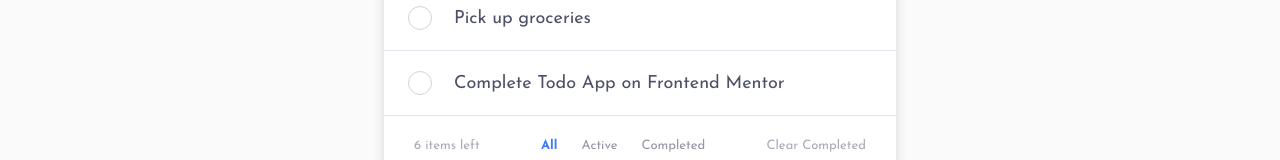
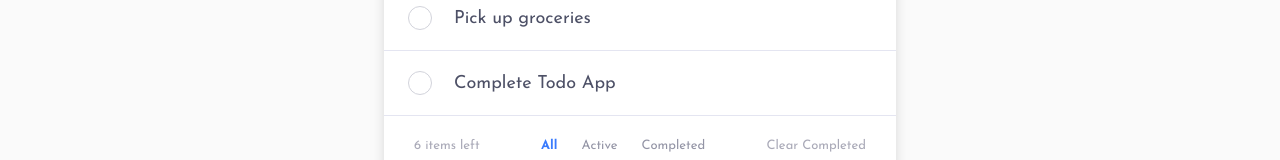
Before and after one commit to Dom-iha/dojo, a React (Vite) app in the folder Todo/: page / in a window 1280 px wide. Shown: the part 513-673 px from the top of the page. Built offline with nearby package versions, Linux system fonts and the light colour scheme.

Commit message:
completed

```diff
--- a/Todo/src/components/Main.jsx
+++ b/Todo/src/components/Main.jsx
@@ -1,5 +1,5 @@
 import { useEffect, useState } from "react"
-import { DragDropContext, Draggable, Droppable } from 'react-beautiful-dnd'
+import { DragDropContext, Droppable } from 'react-beautiful-dnd'
 import {nanoid} from "nanoid"
 import Tasks from "./Todo"
 import Filter from "./Filter"
@@ -15,7 +15,7 @@ function Main() {
             { text: "10 minutes meditation", id: `task-${nanoid()}`, completed: false },
             { text: "Read for 1 hour", id: `task-${nanoid()}`, completed: false },
             { text: "Pick up groceries", id: `task-${nanoid()}`, completed: false },
-            { text: "Complete Todo App on Frontend Mentor", id: `task-${nanoid()}`, completed: false },
+            { text: "Complete Todo App", id: `task-${nanoid()}`, completed: false },
         ]
     )
 
@@ -106,7 +106,7 @@ function Main() {
 
             <DragDropContext onDragEnd={onDragEnd}>
                 <section className="task-card">
-                    <Droppable droppableId={`task-${todosToShow.id}`}>
+                    <Droppable droppableId='droppable'>
                         {(provided) => (
                             <ul className="task-list" {...provided.droppableProps} ref={provided.innerRef} >
                                 {items}
--- a/Todo/src/components/Todo.jsx
+++ b/Todo/src/components/Todo.jsx
@@ -1,17 +1,17 @@
-import { useState } from 'react'
 import cross from '../images/icon-cross.svg'
 import { Draggable } from 'react-beautiful-dnd'
 
 
 function Tasks(props) {
     return (
-        <Draggable draggableId={props.id} index={props.index}>
-            {(provided) => (
+        <Draggable key={props.id} draggableId={props.id} index={props.index}>
+            {(provided, snapshot) => (
                 <li
-                    className="task"
+                    className={`task ${snapshot.isDragging ? "dragging" : ""}`}
                     ref={provided.innerRef}
                     {...provided.draggableProps}
                     {...provided.dragHandleProps}
+                    // style={snapshot.isDragging ? {backgroundColor: 'hsl(var(--Focus))'} : {}}
                 >
                     <label className='wrap'>
                         <input
--- a/Todo/src/styles/App.css
+++ b/Todo/src/styles/App.css
@@ -179,6 +179,7 @@ button:focus-visible {
    border-radius: 50%;
    background-color: transparent;
    border: .1rem solid hsl(var(--Fade));
+   transition: border 500ms ease;
 }
 
 .add-btn:hover {
@@ -228,7 +229,11 @@ button:focus-visible {
    padding: 0;
    list-style: none;
 }
-
+.dragging {
+   background-color: hsl(var(--Focus));
+   border: none;
+   border-radius: 1rem;
+}
 .task {
    min-height: 5rem;
    padding: .5rem;
```
Also changed, not shown: 1 other file (tests, documents, lock files or other folders).
